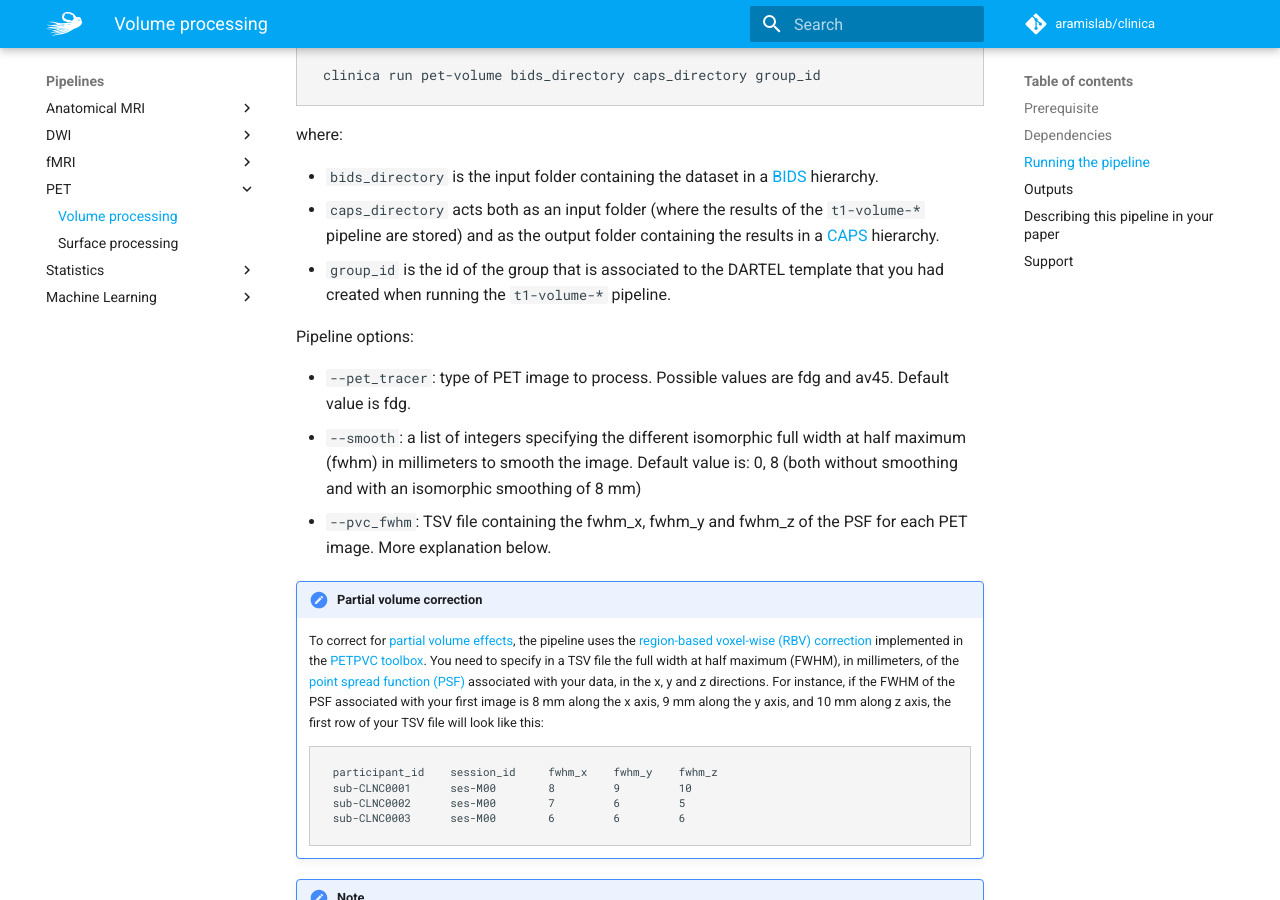
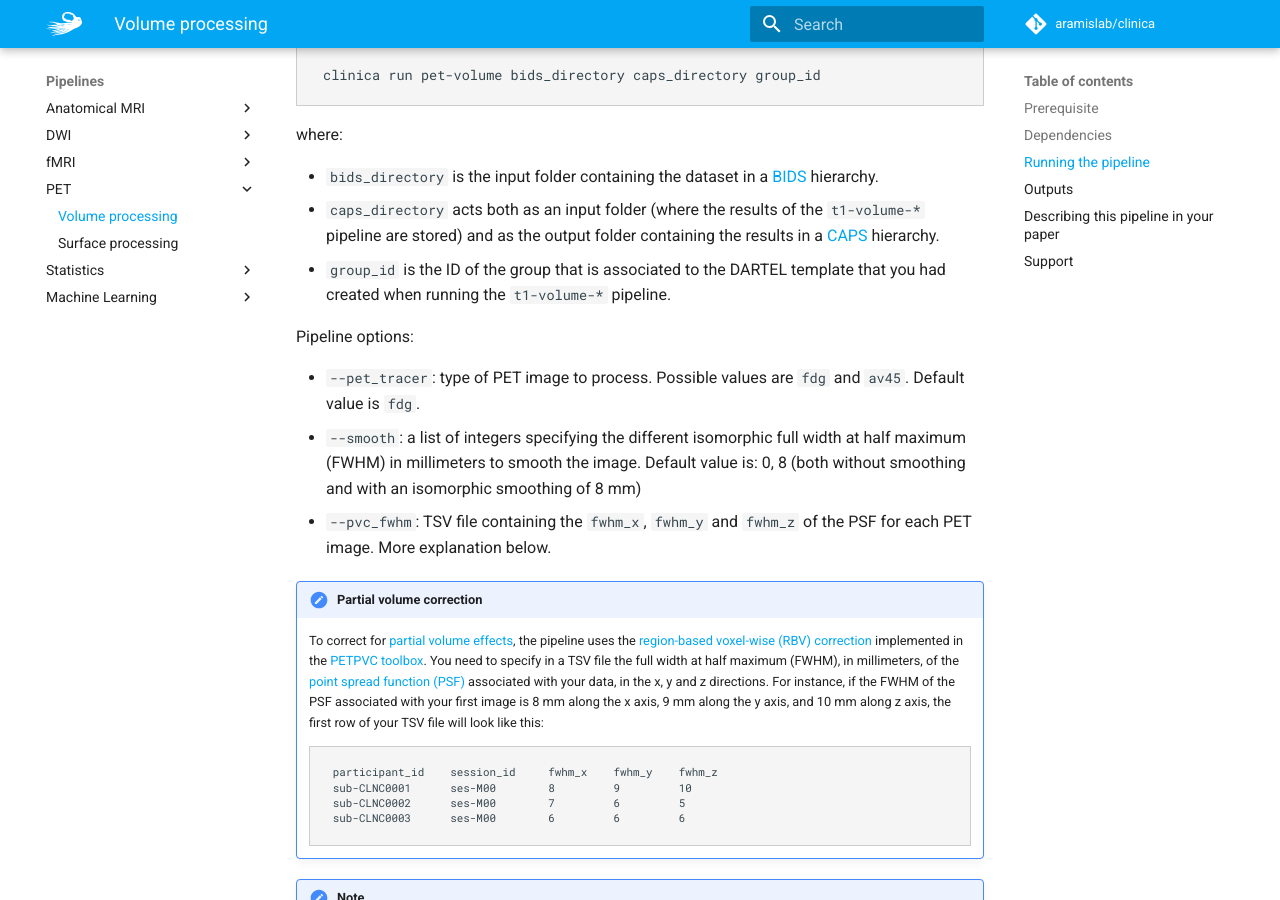
Before and after one commit to aramis-lab/clinica, an MkDocs documentation site: the page built from docs/Pipelines/PET_Volume.md, in a window 1280 px wide and 900 px high, scrolled down 1073 px. Built offline with MkDocs 1.6.1 and Material for MkDocs 9.7.7, drawn with Linux system fonts in a browser that asks for light colours; comment, search, counter and statistics services are not loaded.

Commit message:
Update PET Volume page

```diff
--- a/docs/Pipelines/PET_Volume.md
+++ b/docs/Pipelines/PET_Volume.md
@@ -33,13 +33,13 @@ where:
 
 - `bids_directory` is the input folder containing the dataset in a [BIDS](../../BIDS) hierarchy.
 - `caps_directory` acts both as an input folder (where the results of the `t1-volume-*` pipeline are stored) and as the output folder containing the results in a [CAPS](../../CAPS/Introduction) hierarchy.
-- `group_id` is the id of the group that is associated to the DARTEL template that you had created when running the `t1-volume-*` pipeline.
+- `group_id` is the ID of the group that is associated to the DARTEL template that you had created when running the `t1-volume-*` pipeline.
 
 Pipeline options:
 
-- `--pet_tracer`: type of PET image to process. Possible values are fdg and av45. Default value is fdg.
-- `--smooth`: a list of integers specifying the different isomorphic full width at half maximum (fwhm) in millimeters to smooth the image. Default value is: 0, 8 (both without smoothing and with an isomorphic smoothing of 8 mm)
-- `--pvc_fwhm`: TSV file containing the fwhm_x, fwhm_y and fwhm_z of the PSF for each PET image. More explanation below.
+- `--pet_tracer`: type of PET image to process. Possible values are `fdg` and `av45`. Default value is `fdg`.
+- `--smooth`: a list of integers specifying the different isomorphic full width at half maximum (FWHM) in millimeters to smooth the image. Default value is: 0, 8 (both without smoothing and with an isomorphic smoothing of 8 mm)
+- `--pvc_fwhm`: TSV file containing the `fwhm_x`, `fwhm_y` and `fwhm_z` of the PSF for each PET image. More explanation below.
 
 
 
```
